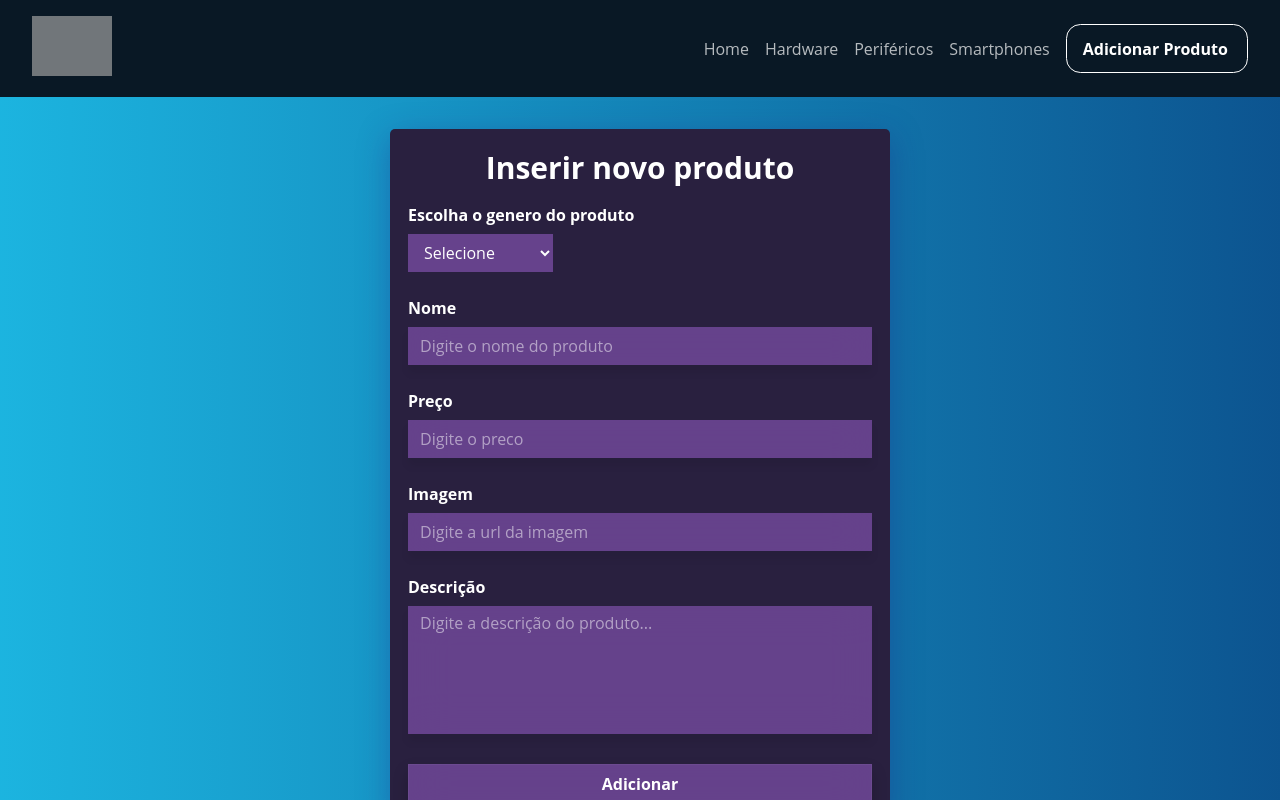
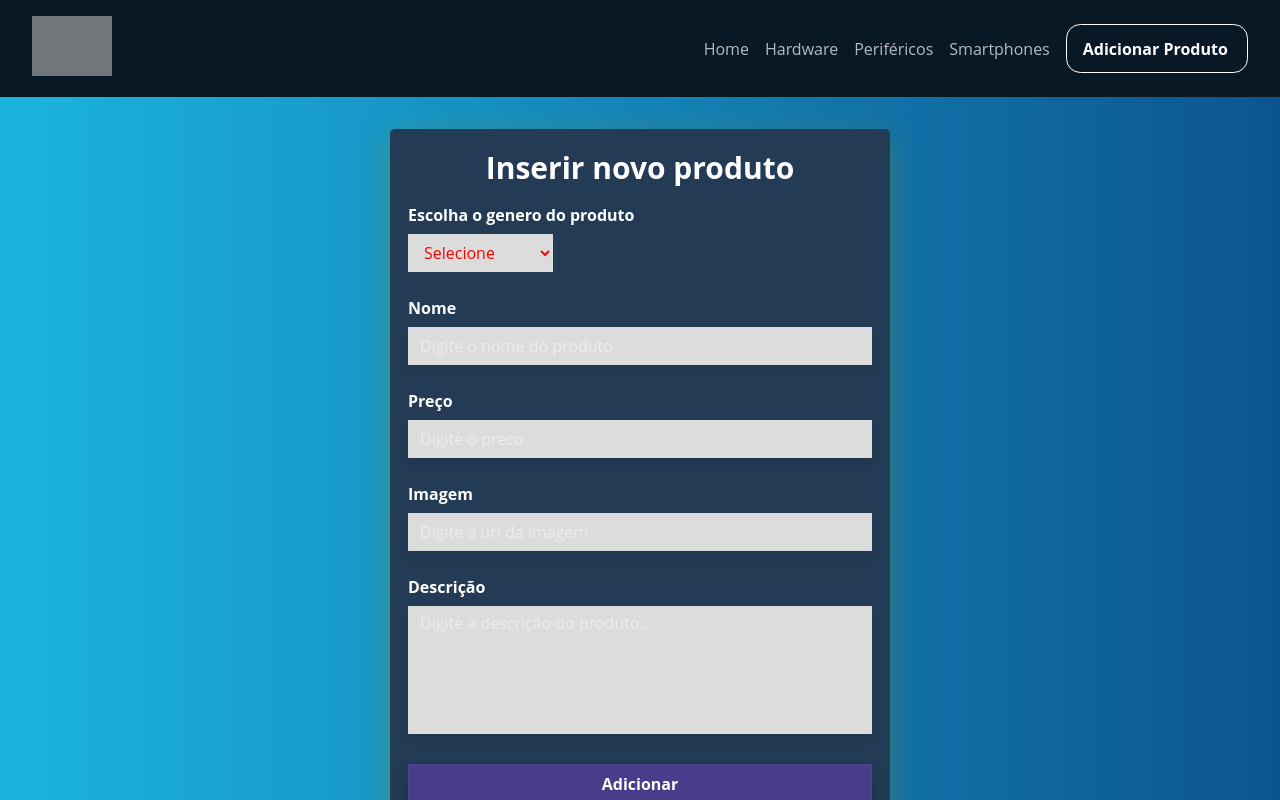
Before and after one commit to Klaus7067/Projeto-Grupo-React, a React (Vite) app: page /adiciona in a window 1280 px wide. Shown: the top 800 px of the page. Built offline with nearby package versions, Linux system fonts and the light colour scheme; grey boxes are pictures that could not be loaded.

Commit message:
mudança

```diff
--- a/src/routes/Adiciona/adiciona.css
+++ b/src/routes/Adiciona/adiciona.css
@@ -14,8 +14,8 @@ form {
   padding: 18px;
   margin-top: 2rem;
   border-radius: 5px;
-  background-color: #29203f;
-  box-shadow: 0 8px 32px 0 rgba( 31, 38, 135, 0.37 );
+  background-color: #243b55;
+  box-shadow: 0 8px 32px 0 rgba(133, 135, 31, 0.37);
 }
 
 
@@ -33,20 +33,22 @@ h2,
 label {
   display: flex;
   align-items: center;
+
 }
 
 .input-box {
   margin: 5px 0;
   padding-bottom: 20px;
+
 }
 
 .input-box select{
   height: 2.375rem;
   padding: 0.375rem 0.75rem;
   margin-top: 0.5rem;
-  color: #fff;
+  color: red;
   background: no-repeat #ffffff10;
-  background: rgba(193, 117, 255, 0.400);
+  background: #DCDCDC;
   background-position: 205px center;
   text-overflow: "";
   border: none;
@@ -59,8 +61,8 @@ label {
   height: 2.375rem;
   padding: 0.375rem 0.75rem;
   margin-top: 0.5rem;
-  color: #ffffff;
-  background: rgba(193, 117, 255, 0.400);
+  color: red;
+  background: #DCDCDC;
   backdrop-filter: blur(20px);
   -webkit-backdrop-filter: blur(20px);
   border: none;
@@ -96,7 +98,7 @@ textarea::placeholder {
 .submit-button {
   width: 100%;
   height: 40px;
-  background: rgba(193, 117, 255, 0.400);
+  background: #483D8B;
   backdrop-filter: blur(20px);
   -webkit-backdrop-filter: blur(10px);
   border: 1px solid rgba(255, 255, 255, 0.048);
```
